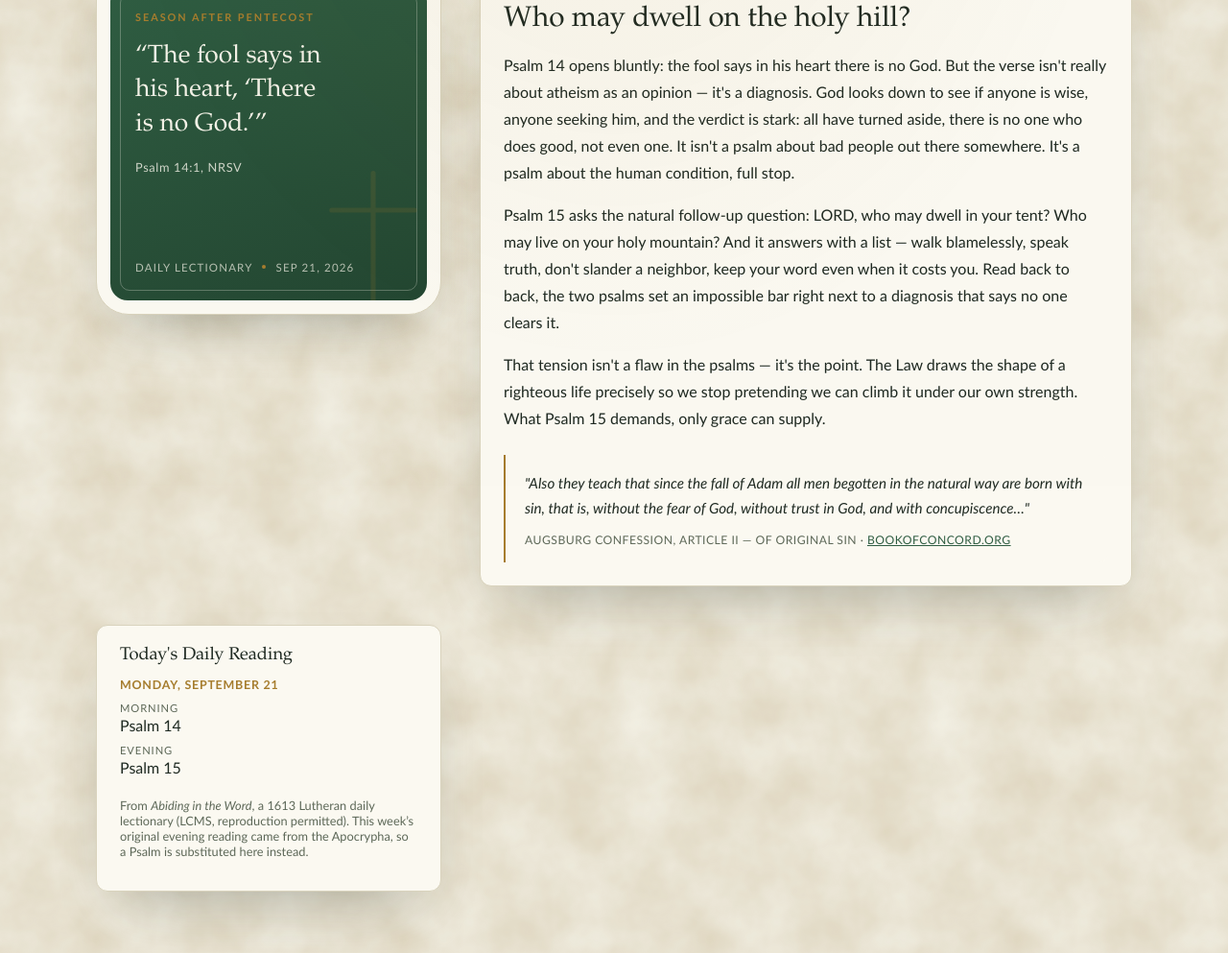
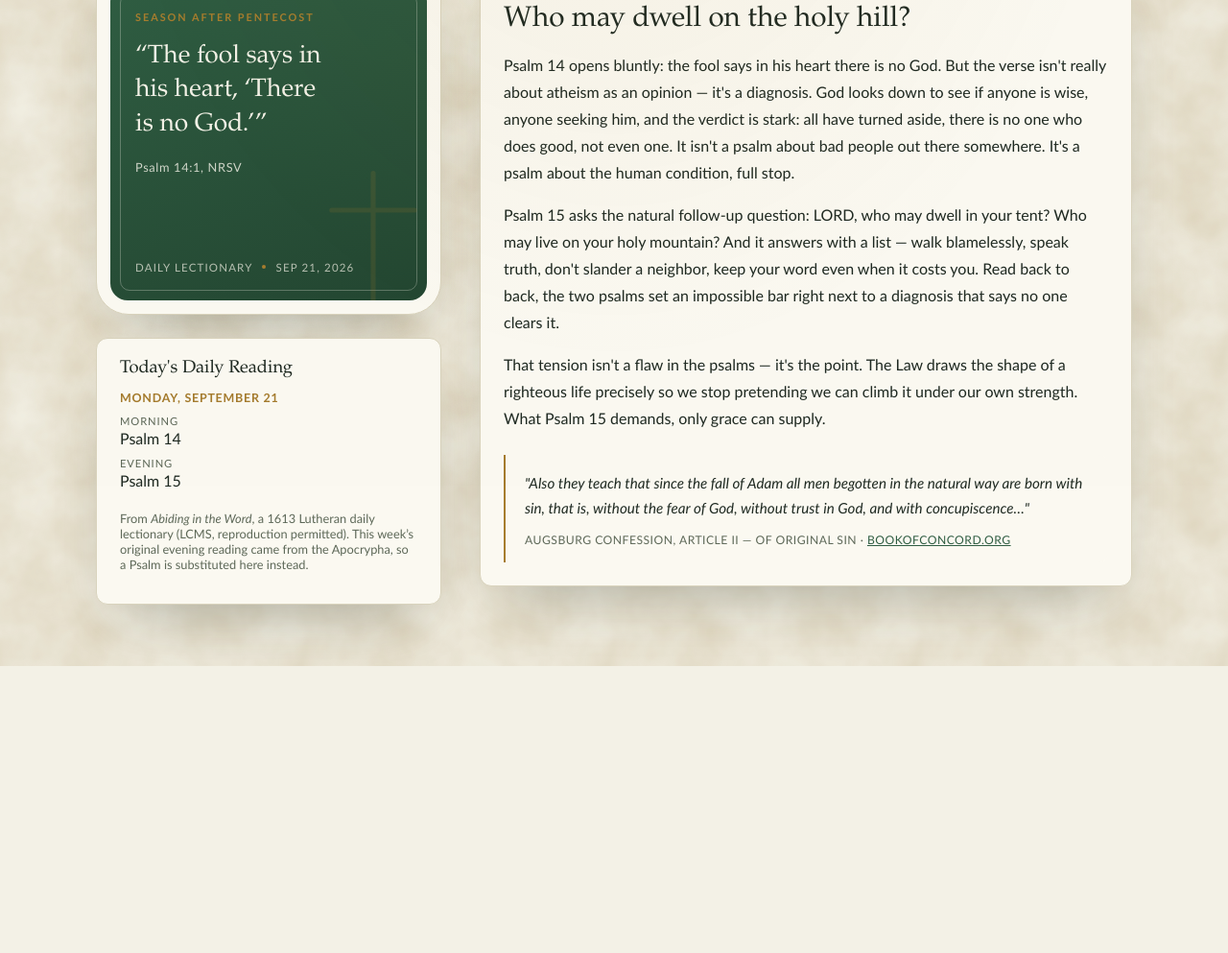
Before and after one commit to de46vil330/lectionary-devotional, a plain HTML site: page index.html in a window 1280 px wide. Shown: the part 294-1287 px from the top of the page at 96% size. After the commit the page ends 988 px from the top, so only its background shows below. Drawn offline with Linux system fonts and the light colour scheme.

Commit message:
Stack daily reading card under sample post so column bottoms align
Moved the daily reading card into the same grid row as the teaching
text, stacked under the sample-post card in the left column, instead
of sitting in its own section below. This also removes a duplicate
#daily-card id that leftover markup had introduced.

Co-Authored-By: Claude Sonnet 5 <noreply@anthropic.com>

```diff
--- a/index.html
+++ b/index.html
@@ -232,9 +232,10 @@
     color: var(--muted);
   }
 
-  .layout {
-    display: grid;
-    grid-template-columns: minmax(280px, 360px);
+  .hero-left {
+    display: flex;
+    flex-direction: column;
+    gap: 24px;
   }
 
   .phone {
@@ -529,7 +530,7 @@
   </header>
 
   <div class="hero-grid">
-    <div>
+    <div class="hero-left">
       <div class="phone">
         <div class="phone-notch"></div>
         <div class="post">
@@ -549,6 +550,15 @@
           </div>
         </div>
       </div>
+
+      <div class="daily" id="daily-card">
+        <div class="daily-head">
+          <h2>Today's Daily Reading</h2>
+          <span class="daily-date" id="daily-date"></span>
+        </div>
+        <div class="daily-refs" id="daily-refs"></div>
+        <p class="daily-note" id="daily-footnote"></p>
+      </div>
     </div>
 
     <article id="teaching-text" class="teaching">
@@ -566,16 +576,6 @@
     </article>
   </div>
 
-  <div class="layout">
-    <div class="daily" id="daily-card">
-      <div class="daily-head">
-        <h2>Today's Daily Reading</h2>
-        <span class="daily-date" id="daily-date"></span>
-      </div>
-      <div class="daily-refs" id="daily-refs"></div>
-      <p class="daily-note" id="daily-footnote"></p>
-    </div>
-  </div>
 
 </div>
 
```
